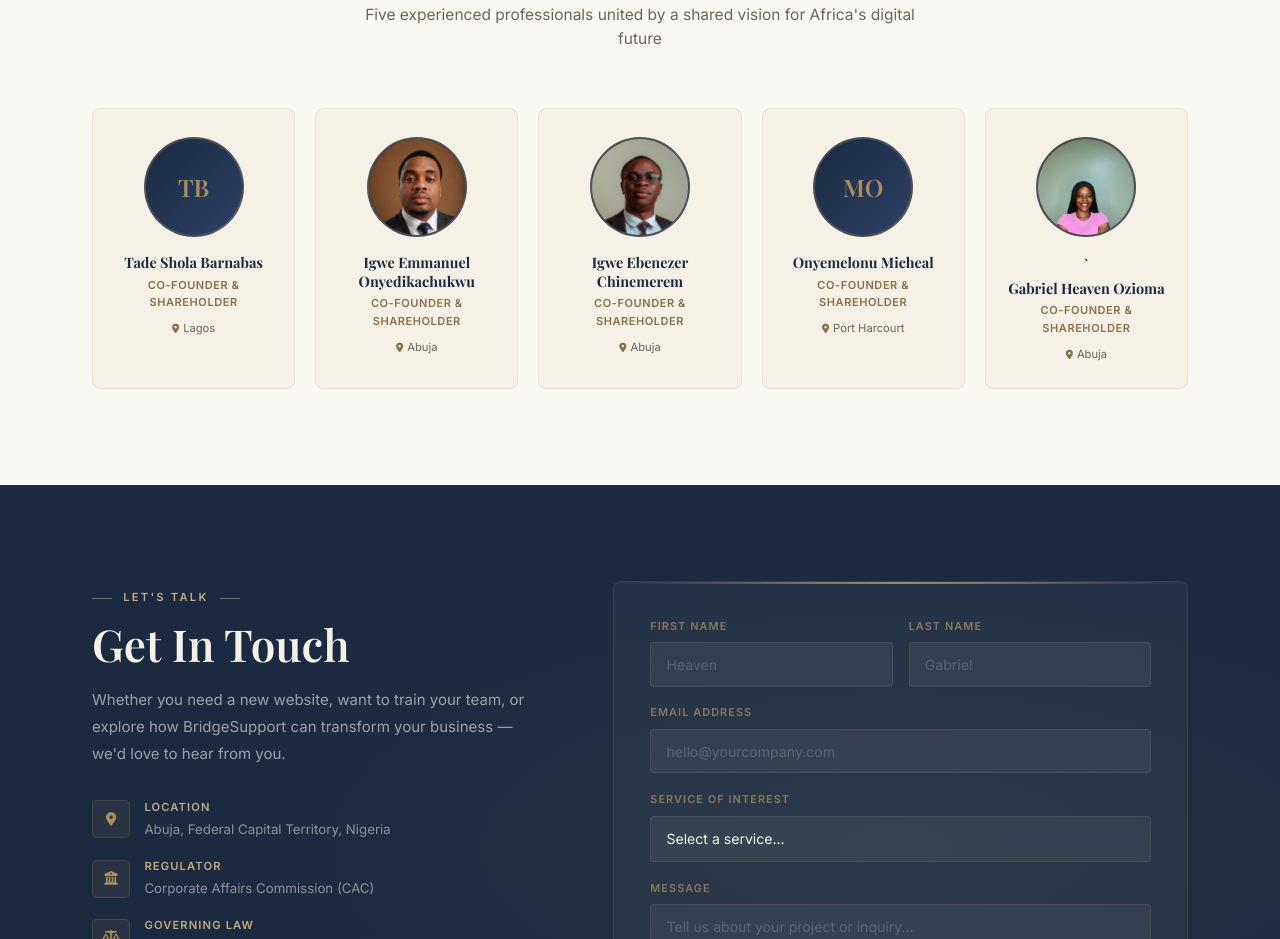
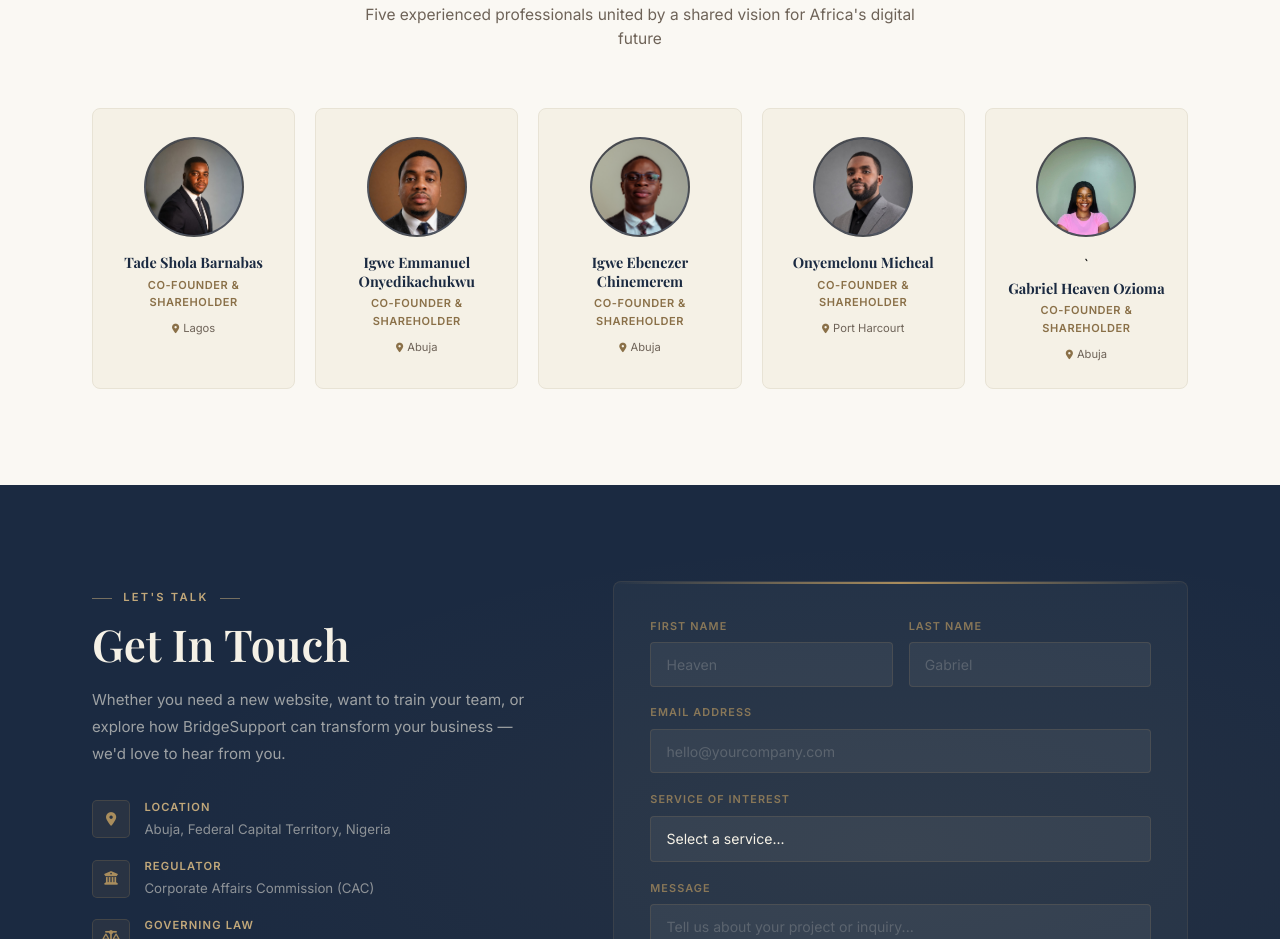
Before and after one commit to Innovatech26/bridgesupport-website, a plain HTML site: page index.html in a window 1280 px wide. Shown: the part 3575-4514 px from the top of the page. Drawn offline with nearby package versions, Linux system fonts and the light colour scheme; a web font is replaced by a local one.

Commit message:
feat: added profile photos of based on clients requirments for Micheal and Tade

```diff
--- a/index.html
+++ b/index.html
@@ -395,7 +395,7 @@
         <div class="team-grid">
           <div class="team-card fade-up">
             <div class="team-photo-wrap">
-              <img src="images/team/tade.jpg" alt="Tade Shola Barnabas" loading="lazy" onerror="this.style.display='none'">
+              <img src="images/team/shola.jpg" alt="Tade Shola Barnabas" loading="lazy" onerror="this.style.display='none'">
               <div class="team-initials">TB</div>
             </div>
             <h3>Tade Shola Barnabas</h3>
```
Also changed, not shown: images/team/Micheal.jpg (added), images/team/Shola.jpg (added).
